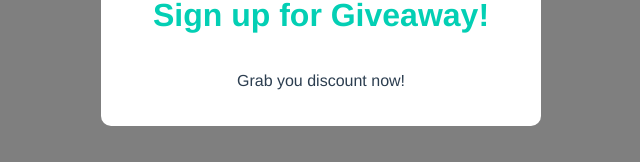
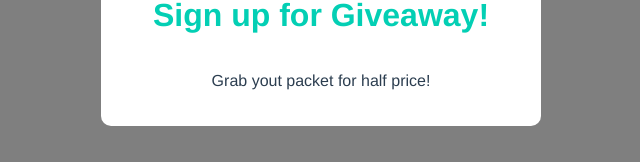
Before and after one commit to hafiz-aa/modal-project, a Vue app: page / in a window 1280 px wide. Shown: the part 144-306 px from the top of the page, without its empty margins (319-959 px from the left). Built offline with nearby package versions, Linux system fonts and the light colour scheme.

Commit message:
commit on master

```diff
--- a/src/App.vue
+++ b/src/App.vue
@@ -1,6 +1,6 @@
 <template>
   <h1>{{ title }}</h1>
-  <Modal :header="header" text="Grab you discount now!" />
+  <Modal :header="header" :text="text" />
 </template>
 
 <script>
@@ -11,7 +11,8 @@
   data(){
     return {
       title: 'My First Vue App :)',
-      header: 'Sign up for Giveaway!'
+      header: 'Sign up for Giveaway!',
+      text: 'Grab yout packet for half price!'
 
     }
   },
```
